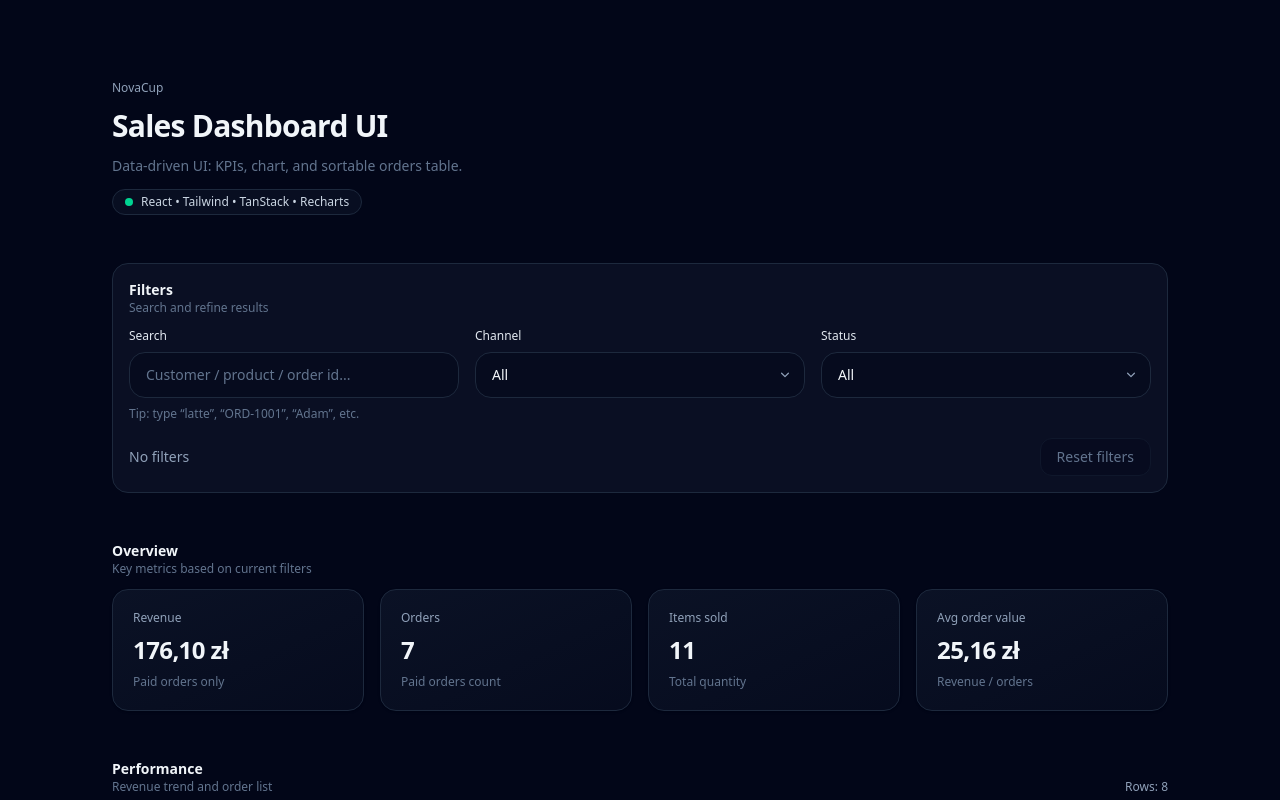
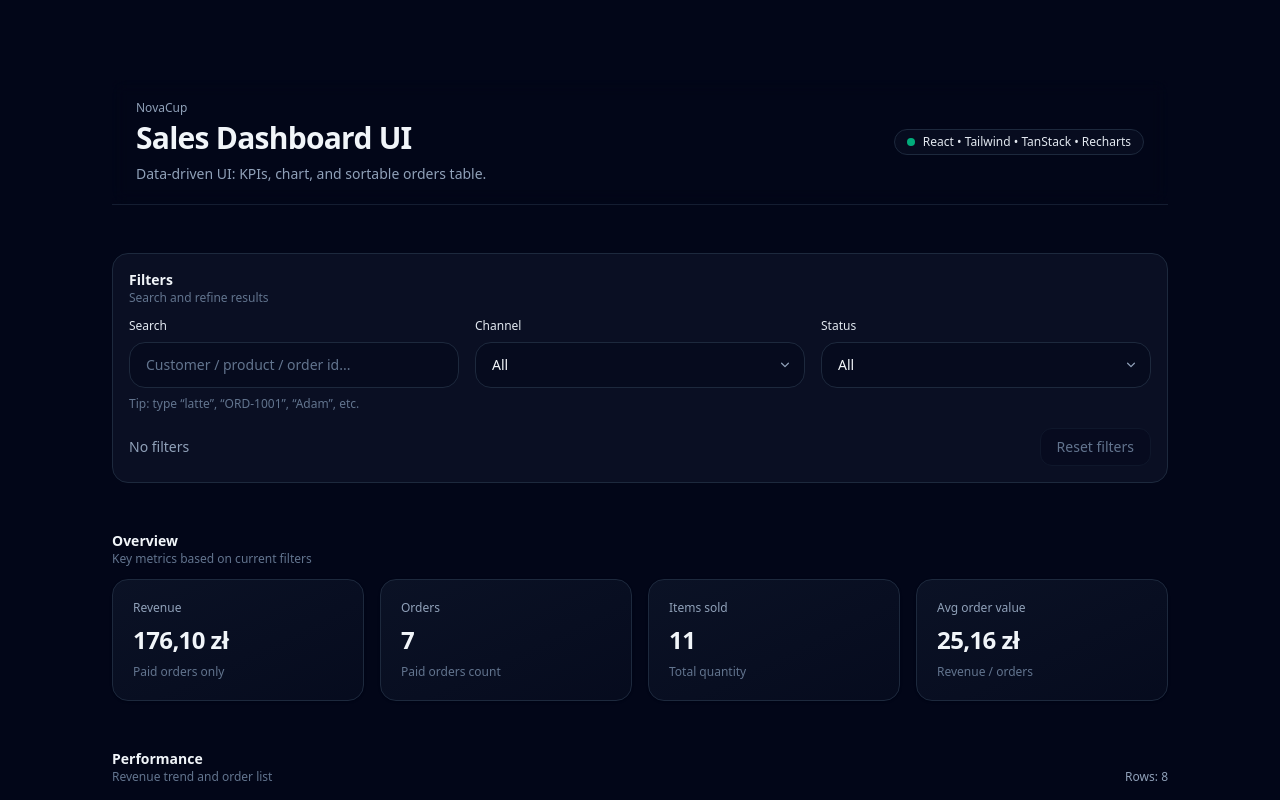
Before and after one commit to BlladeRunner/novacup-sales-dashboard-ui, a React (Vite) app: page / in a window 1280 px wide. Shown: the top 800 px of the page. Built offline with nearby package versions, Linux system fonts and the light colour scheme.

Commit message:
ui: sticky header, centered layout and filters alignment

```diff
--- a/src/App.jsx
+++ b/src/App.jsx
@@ -58,20 +58,24 @@ export default function App() {
       <div className="mx-auto w-full max-w-6xl px-6 py-10 space-y-12">
 
         {/* Header */}
-        <header className="space-y-3">
+        <header className="sticky top-0 z-50 border-b border-slate-800/70 bg-slate-950/70 backdrop-blur supports-[backdrop-filter]:bg-slate-950/50">
+          <div className="mx-auto w-full max-w-6xl px-6 py-5">
+            <div className="flex flex-col gap-3 md:flex-row md:items-center md:justify-between">
+              <div>
                 <div className="text-xs text-slate-400">NovaCup</div>
-
-          <h1 className="text-3xl font-semibold tracking-tight">
+                <h1 className="mt-1 text-3xl font-semibold tracking-tight text-slate-100">
                   Sales Dashboard UI
                 </h1>
-
-          <p className="max-w-2xl text-sm text-slate-500">
+                <p className="mt-2 max-w-2xl text-sm text-slate-400">
                   Data-driven UI: KPIs, chart, and sortable orders table.
                 </p>
+              </div>
 
-          <div className="inline-flex items-center gap-2 rounded-full border border-slate-800 bg-slate-900/50 px-3 py-1 text-xs text-slate-300">
-            <span className="h-2 w-2 rounded-full bg-emerald-400" />
+              <div className="inline-flex items-center gap-2 rounded-full border border-slate-800 bg-slate-900/40 px-3 py-1 text-xs text-slate-200">
+                <span className="h-2 w-2 rounded-full bg-emerald-400/80" />
                 React • Tailwind • TanStack • Recharts
+              </div>
+            </div>
           </div>
         </header>
 
```
Lines whose indentation alone changed are shown as unchanged.
